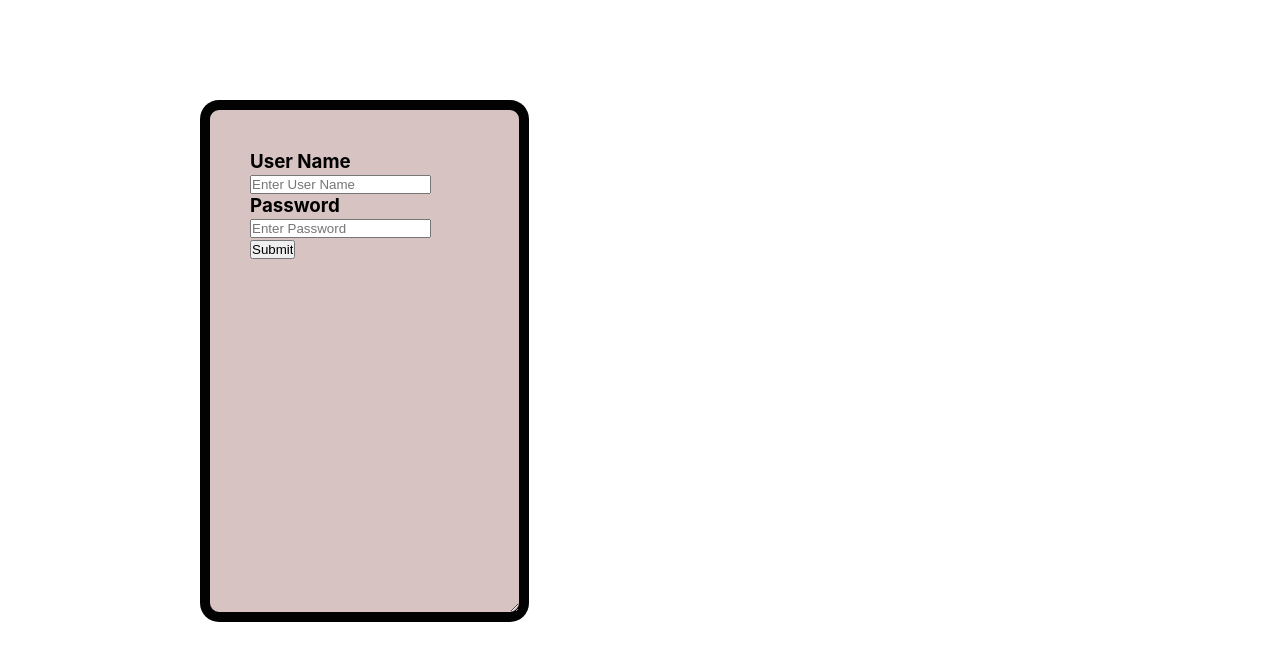
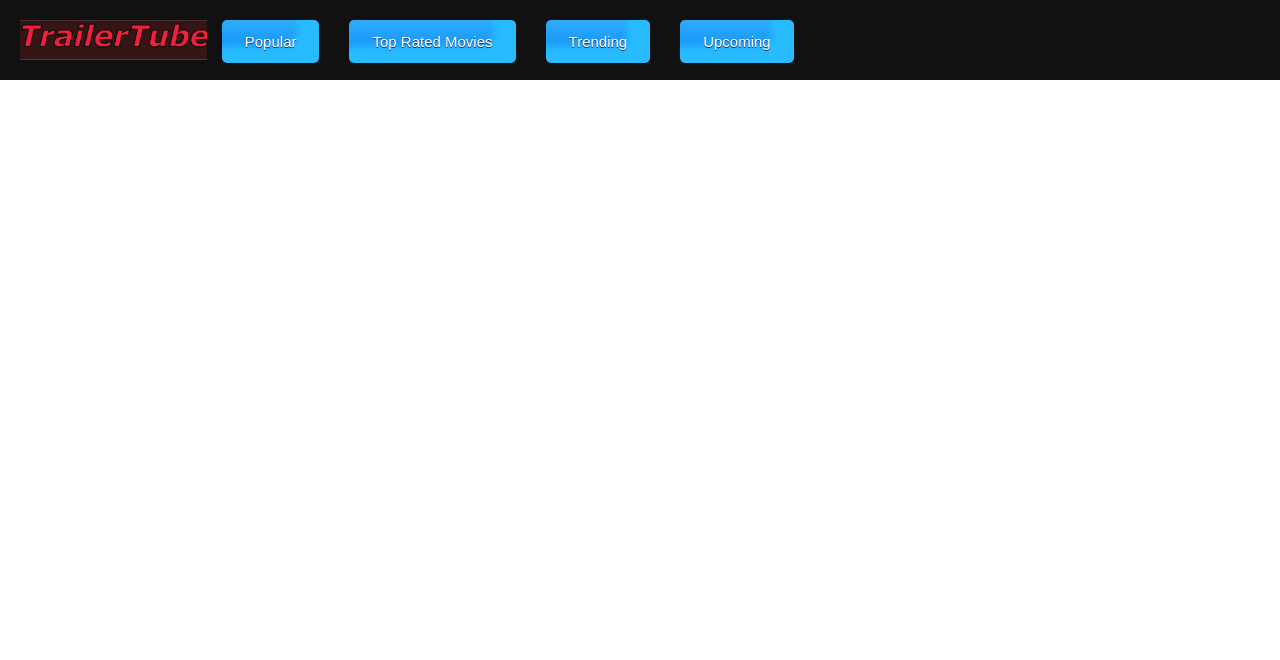
Before and after one commit to ybinilza/phase-2-project, a React (Create React App) app: page / in a window 1280 px wide. Shown: the top 660 px of the page. Built offline with nearby package versions, Linux system fonts and the light colour scheme; data requests are answered from the project's data file.

Commit message:
NavBar design complete

```diff
--- a/src/App.css
+++ b/src/App.css
@@ -2,8 +2,8 @@
   margin: 0;
   padding: 0;
 }
-/*
+
 body{
-  background-image: url("/home/binil/Development/code/phase-2/pjct-phase-2/trailertube/src/images/pxfuel.jpg");
-  background-image: -moz-linear-gradient();
-}*/
+
+  background: linear-gradient(90deg, #000 0%, #BC9595 0%, #894D4D 2%, #BC9595 23%, #fff 83%, #000 85%);
+}
--- a/src/App.js
+++ b/src/App.js
@@ -1,11 +1,12 @@
 import './App.css';
+import Navbar from './components/NavBar/Navbar';
 import Loginpage from './components/loginpage/Loginpage';
 import Signup from './components/signup/Signup';
 
 function App() {
   return (
     <div className="App">
-      <Loginpage/>
+   <Navbar/>
     </div>
   );
 }
--- /dev/null
+++ b/src/components/NavBar/Navbar.css
@@ -0,0 +1,39 @@
+
+.navbar{
+
+ top:0;
+ width: 100%;
+ height : 40px;
+ padding: 20px;
+ position:fixed;
+ display: flex;
+ background-color: #111;
+}
+
+.button{
+	margin-left: 15px;
+	margin-right: 15px;
+	margin-bottom: 10px;
+	box-shadow:inset -30px -25px 7px -8px #29bbff;
+	background:linear-gradient(to bottom, #2dabf9 5%, #0688fa 100%);
+	background-color:#2dabf9;
+	border-radius:5px;
+	border: none;
+	display:inline-block;
+	cursor:pointer;
+	color:#ffffff;
+	font-family:Arial;
+	font-size:15px;
+	padding:13px 23px;
+	text-decoration:none;
+	text-shadow:0px 1px 0px #263666;
+}
+
+.button:hover {
+	background:linear-gradient(to bottom, #0688fa 5%, #2dabf9 100%);
+	background-color:#0688fa;
+}
+.button:active {
+	position:relative;
+	top:1px;
+}
--- a/src/components/NavBar/Navbar.js
+++ b/src/components/NavBar/Navbar.js
@@ -1,10 +1,21 @@
 import React from 'react'
+import "./Navbar.css"
 
 function Navbar() {
   return (
-    <div>
 
+    <div className='navbar'>
+      <img className='navbarimage' src={require('/home/binil/Development/code/phase-2/pjct-phase-2/trailertube/src/images/TrailerTube.jpg')}  alt='noooooooooo'  />
+       <div className="buttonset">
+        <button className='button'>Popular</button>
+       <button className='button'>Top Rated Movies </button>
+       <button className='button'>Trending</button>
+       <button className='button'>Upcoming</button>
+       </div>
     </div>
+
+
+
   )
 }
 
```
Also changed, not shown: src/components/NavBar/NavBar.css (deleted), src/images/TrailerTube.jpg (renamed from src/images/Trailer Tube.jpg).
